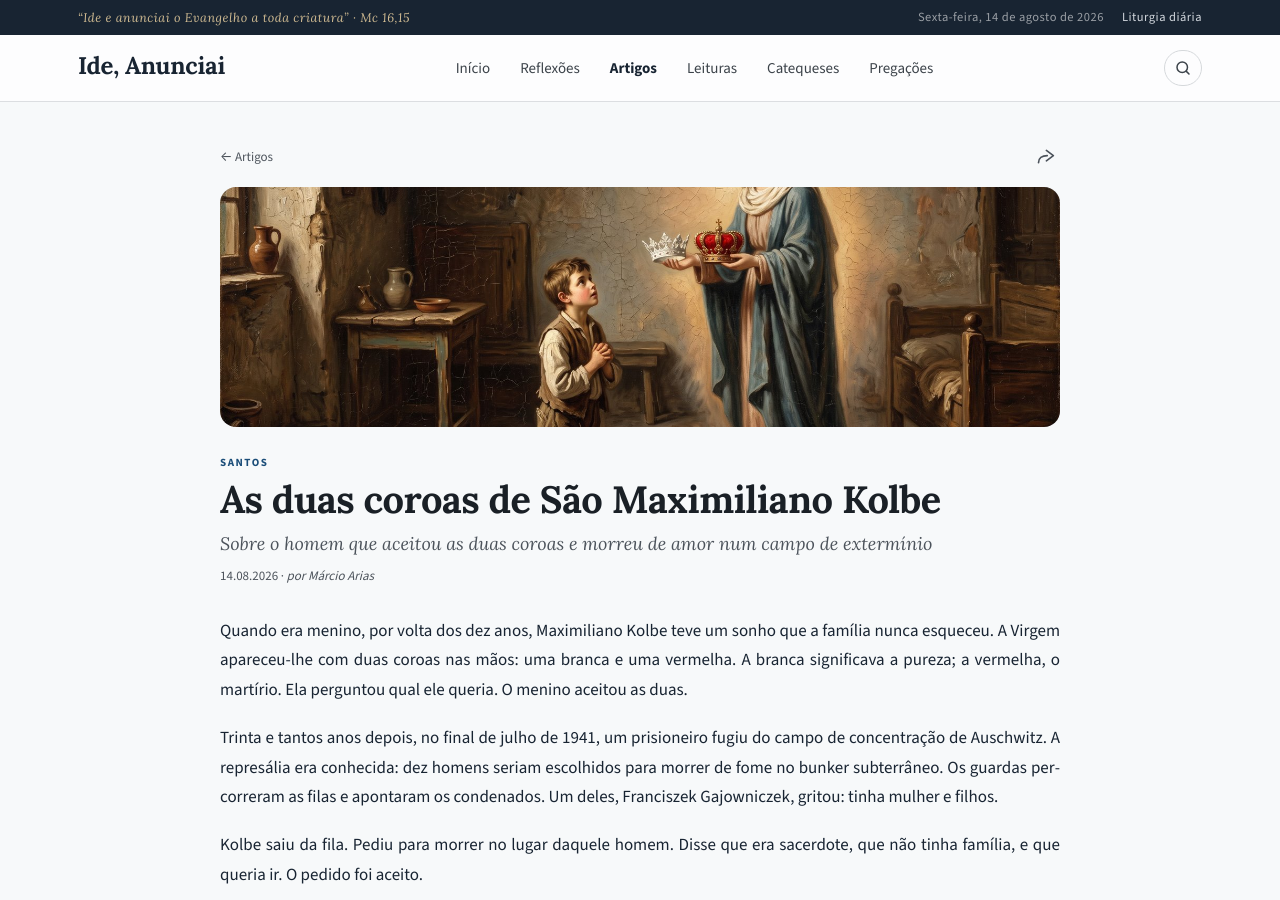
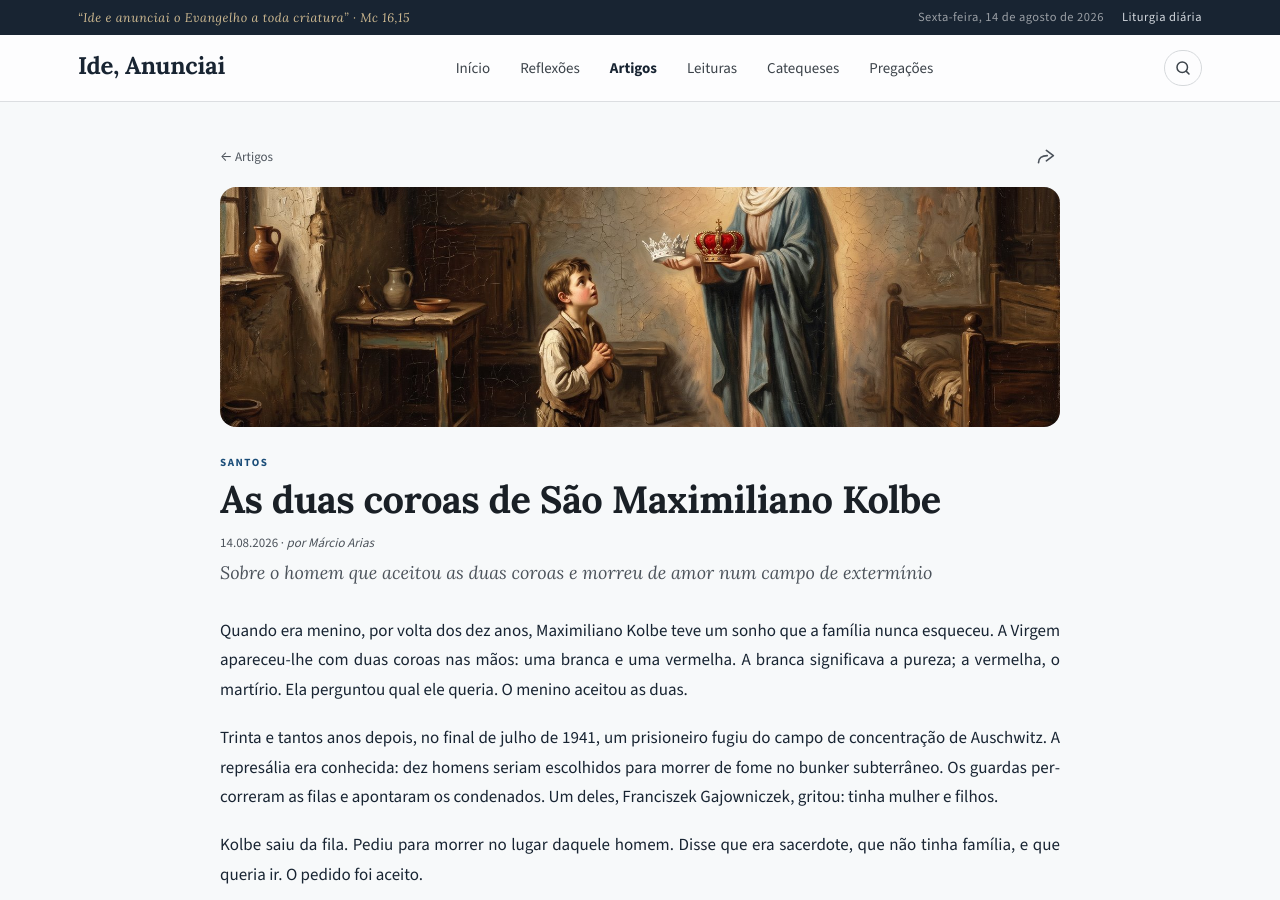
Before and after one commit to admariam/liturgiadiaria, a Jekyll site: the page built from _artigos/as-duas-coroas-de-sao-maximiliano-kolbe.md, in a window 1280 px wide and 900 px high. Built offline with Jekyll 4.4.1, drawn with Linux system fonts in a browser that asks for light colours.

Commit message:
Layout secao: subtitulo depois da linha do autor

```diff
--- a/_layouts/secao.html
+++ b/_layouts/secao.html
@@ -24,8 +24,8 @@ layout: default
   <header class="reflexao-cabecalho">
     {% if page.categoria %}<span class="tag">{{ page.categoria }}</span>{% endif %}
     <h1>{{ page.title }}</h1>
+    <p class="data">{{ page.date | date: "%d.%m.%Y" }}{% if page.autor %} · <em class="autor">por {{ page.autor }}</em>{% endif %}{% if page.ensino_de %} · <span class="local-ref">sobre o ensino de {{ page.ensino_de }}</span>{% endif %}{% if page.local %} · <span class="local-ref">{{ page.local }}</span>{% endif %}{% if page.fonte %} · <span class="fonte">{% if page.fonte_url %}<a href="{{ page.fonte_url }}" target="_blank" rel="noopener">{{ page.fonte }}</a>{% else %}{{ page.fonte }}{% endif %}</span>{% endif %}</p>
     {% if page.subtitulo %}<p class="subtitulo">{{ page.subtitulo }}</p>{% endif %}
-    <p class="data">{{ page.date | date: "%d.%m.%Y" }}{% if page.autor %} · <em class="autor">por {{ page.autor }}</em>{% endif %}{% if page.ensino_de %} · <span class="local-ref">sobre o ensino de {{ page.ensino_de }}</span>{% endif %}{% if page.local %} · <span class="local-ref">{{ page.local }}</span>{% endif %}{% if page.fonte %} · <span class="fonte">{% if page.fonte_url %}<a href="{{ page.fonte_url }}" target="_blank" rel="noopener">{{ page.fonte }}</a>{% else %}{{ page.fonte }}{% endif %}</span>{% endif %}</p>
   </header>
   <div class="reflexao-texto">
     {{ content }}
```
